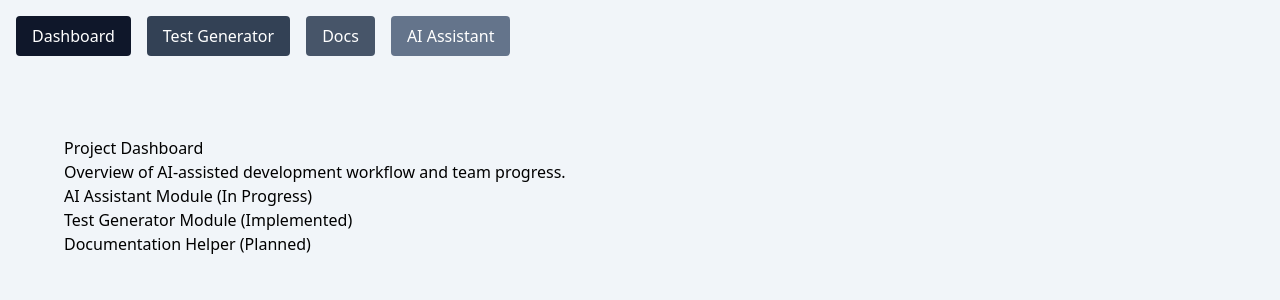
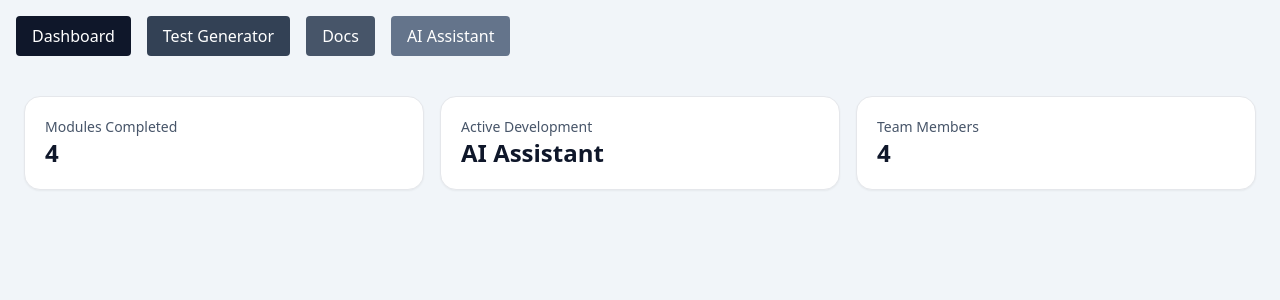
Before and after one commit to Team9-AI-Project/ai-tools-software-dev, a React (Vite) app: page / in a window 1280 px wide. Shown: the top 300 px of the page. Built offline with nearby package versions, Linux system fonts and the light colour scheme.

Commit message:
Bappi: Improve Dashboard with progress overview and stats cards

```diff
--- a/src/pages/Dashboard.jsx
+++ b/src/pages/Dashboard.jsx
@@ -1,16 +1,21 @@
 export default function Dashboard() {
   return (
-    <div style={{ padding: "40px" }}>
-      <h1>Project Dashboard</h1>
-      <p>
-        Overview of AI-assisted development workflow and team progress.
-      </p>
+   <div className="grid gap-4 md:grid-cols-3">
+  <div className="rounded-2xl bg-white p-5 shadow-sm border">
+    <div className="text-sm text-slate-600">Modules Completed</div>
+    <div className="text-2xl font-bold text-slate-900">4</div>
+  </div>
 
-      <ul>
-        <li>AI Assistant Module (In Progress)</li>
-        <li>Test Generator Module (Implemented)</li>
-        <li>Documentation Helper (Planned)</li>
-      </ul>
-    </div>
+  <div className="rounded-2xl bg-white p-5 shadow-sm border">
+    <div className="text-sm text-slate-600">Active Development</div>
+    <div className="text-2xl font-bold text-slate-900">AI Assistant</div>
+  </div>
+
+  <div className="rounded-2xl bg-white p-5 shadow-sm border">
+    <div className="text-sm text-slate-600">Team Members</div>
+    <div className="text-2xl font-bold text-slate-900">4</div>
+  </div>
+</div>
+
   );
 }
```
Also changed, not shown: 1 other file (tests, documents, lock files or other folders).
